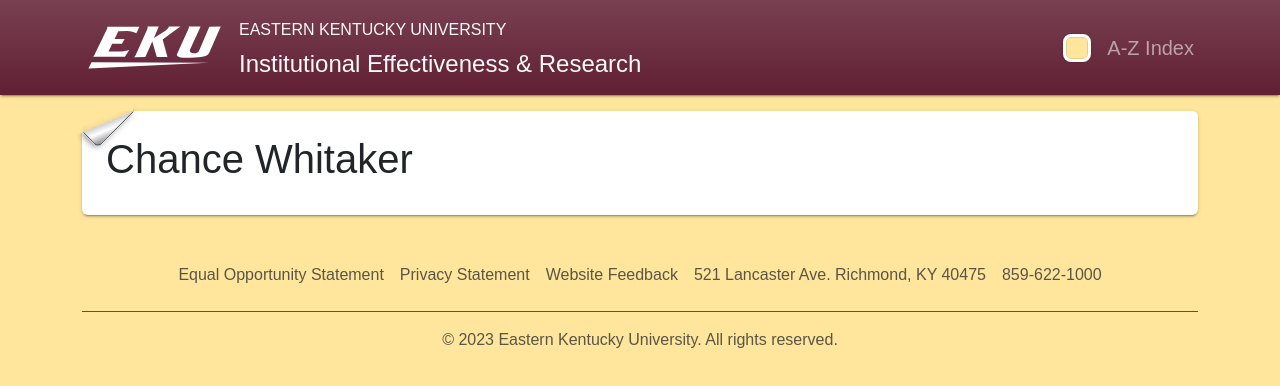
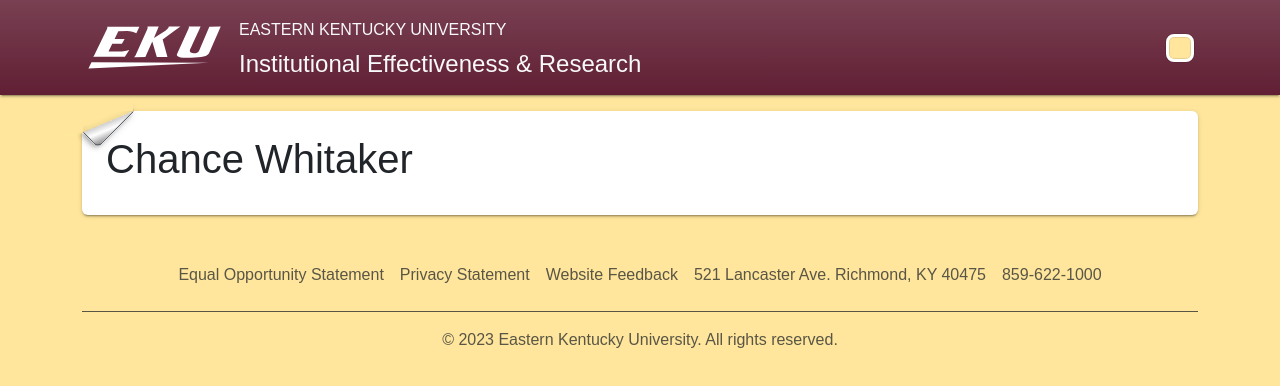
Before and after one commit to chamce/remote, a React (Vite) app: page / in a window 1280 px wide. Shown: the top 386 px of the page. Built offline with nearby package versions, Linux system fonts and the light colour scheme; a web font is replaced by a local one.

Commit message:
removed a-z index

```diff
--- a/src/components/Header.jsx
+++ b/src/components/Header.jsx
@@ -109,7 +109,7 @@
             <li className="nav-item d-flex">
               <ColorPicker onChange={setColor} color={color}></ColorPicker>
             </li>
-            <li className="nav-item d-flex">
+            {/* <li className="nav-item d-flex">
               <a
                 className="nav-link p-0 text-nowrap fs-5 lh-1"
                 href="https://tools.eku.edu/siteindex/a"
@@ -118,7 +118,7 @@
               >
                 A-Z Index
               </a>
-            </li>
+            </li> */}
             {/* <li className="nav-item d-flex">
               <a className="nav-link p-0 text-nowrap fs-5 lh-1 icon-link" href="/#">
                 <svg xmlns="http://www.w3.org/2000/svg" viewBox="0 0 512 512" fill="currentColor" height="1em">
```
Also changed, not shown: 1 other file (tests, documents, lock files or other folders).
